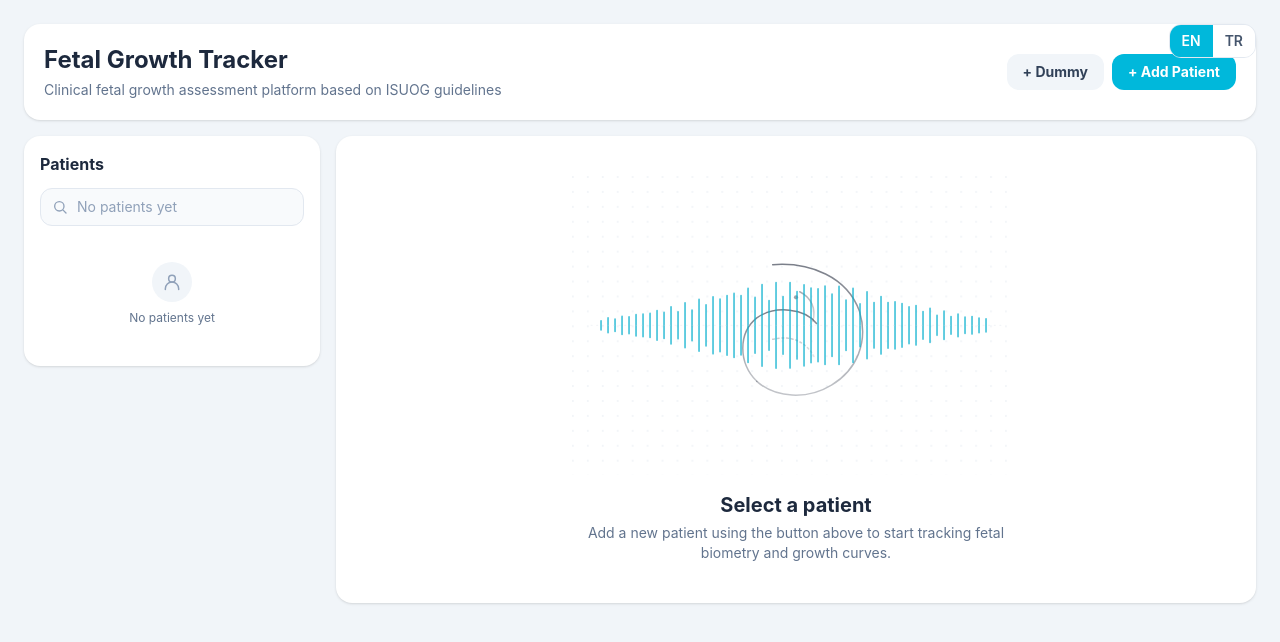
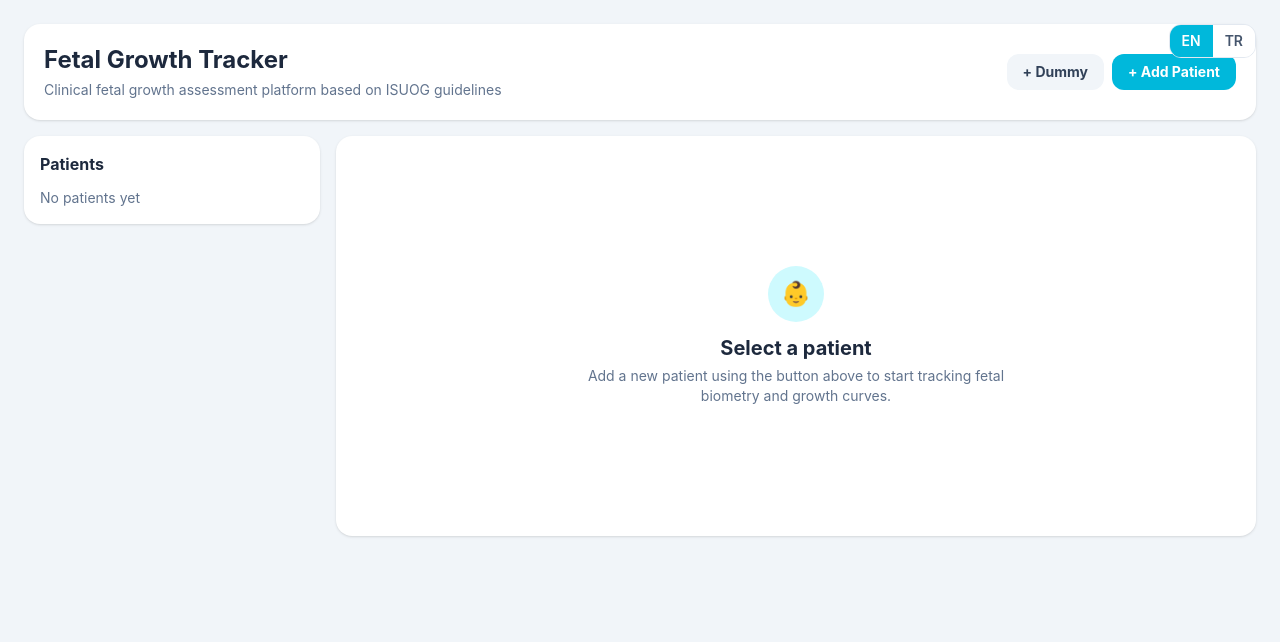
Before and after one commit to zeynepnkomurcu/fetalgrowth-tracker, a React (Vite) app: page / in a window 1280 px wide. Shown: the top 642 px of the page. Built offline with nearby package versions, Linux system fonts and the light colour scheme.

Commit message:
Revert "feat: refined empty-state hero + patient search"
This reverts commit 968165dd1cf7dd2c7f514f4a1d8454140c2e5a52.

```diff
--- a/src/components/FetalHero.jsx
+++ /dev/null
@@ -1,94 +0,0 @@
-// Decorative empty-state illustration: a stylised fetal profile with an
-// echo-style audio waveform overlay on a subtle dotted grid. Inline SVG
-// so it scales cleanly and inherits no external assets.
-export default function FetalHero() {
-  // Pre-generate waveform bar heights — a smooth amplitude envelope
-  // that swells in the middle, like an ultrasound waveform.
-  const bars = Array.from({ length: 56 }, (_, i) => {
-    const x = (i - 28) / 28; // -1 .. 1
-    const envelope = Math.exp(-x * x * 2.2); // Gaussian fall-off
-    const noise = 0.55 + 0.45 * Math.abs(Math.sin(i * 1.7));
-    const h = 6 + envelope * noise * 90;
-    return { x: 30 + i * 7.5, h };
-  });
-
-  return (
-    <svg
-      viewBox="0 0 480 320"
-      xmlns="http://www.w3.org/2000/svg"
-      className="w-full max-w-md mx-auto select-none pointer-events-none"
-      aria-hidden="true"
-    >
-      <defs>
-        {/* Subtle dotted grid */}
-        <pattern id="fh-grid" width="16" height="16" patternUnits="userSpaceOnUse">
-          <circle cx="1" cy="1" r="0.8" fill="#e2e8f0" />
-        </pattern>
-        {/* Waveform gradient — fades at edges */}
-        <linearGradient id="fh-wave" x1="0" y1="0" x2="1" y2="0">
-          <stop offset="0%"  stopColor="#06b6d4" stopOpacity="0" />
-          <stop offset="20%" stopColor="#06b6d4" stopOpacity="0.55" />
-          <stop offset="50%" stopColor="#0891b2" stopOpacity="0.95" />
-          <stop offset="80%" stopColor="#06b6d4" stopOpacity="0.55" />
-          <stop offset="100%" stopColor="#06b6d4" stopOpacity="0" />
-        </linearGradient>
-        {/* Fetus stroke fade */}
-        <linearGradient id="fh-fetus" x1="0" y1="0" x2="0" y2="1">
-          <stop offset="0%" stopColor="#0f172a" stopOpacity="0.55" />
-          <stop offset="100%" stopColor="#0f172a" stopOpacity="0.25" />
-        </linearGradient>
-      </defs>
-
-      {/* Background dotted grid */}
-      <rect width="480" height="320" fill="url(#fh-grid)" />
-
-      {/* Stylised fetus silhouette (profile, head + curled body) */}
-      <g
-        fill="none"
-        stroke="url(#fh-fetus)"
-        strokeWidth="1.6"
-        strokeLinecap="round"
-        strokeLinejoin="round"
-      >
-        {/* Head + back curve */}
-        <path d="M 215 95
-                 C 255 92, 295 108, 308 145
-                 C 318 178, 305 208, 278 224
-                 C 252 240, 218 238, 198 220" />
-        {/* Body curl */}
-        <path d="M 198 220
-                 C 178 200, 178 168, 198 152
-                 C 218 138, 250 142, 262 158" />
-        {/* Inner cheek/jaw line */}
-        <path d="M 244 124
-                 C 256 130, 262 142, 258 156" opacity="0.65" />
-        {/* Tiny ear */}
-        <circle cx="240" cy="130" r="2.2" fill="#0f172a" opacity="0.4" stroke="none" />
-        {/* Spine arc detail */}
-        <path d="M 215 175 C 235 170, 252 178, 260 195"
-              strokeDasharray="2 3" opacity="0.4" />
-      </g>
-
-      {/* Echo waveform — vertical amplitude bars centred mid-height */}
-      <g>
-        {bars.map((b, i) => (
-          <rect
-            key={i}
-            x={b.x}
-            y={160 - b.h / 2}
-            width="2.2"
-            height={b.h}
-            rx="1.1"
-            fill="url(#fh-wave)"
-          />
-        ))}
-      </g>
-
-      {/* Soft horizontal centre line behind waveform for grounding */}
-      <line
-        x1="20" y1="160" x2="460" y2="160"
-        stroke="#cbd5e1" strokeWidth="0.6" strokeDasharray="2 4" opacity="0.5"
-      />
-    </svg>
-  );
-}
--- a/src/pages/DashboardTest.jsx
+++ b/src/pages/DashboardTest.jsx
@@ -7,7 +7,6 @@ import IntergrowthChart from "../components/IntergrowthChart";
 import DopplerInput from "../components/DopplerInput";
 import GuidelineModal from "../components/GuidelineModal";
 import LanguageSwitch from "../components/LanguageSwitch";
-import FetalHero from "../components/FetalHero";
 import {
   getPercentile,
   percentileBadge,
@@ -50,8 +49,6 @@ export default function Dashboard() {
 
   const [dummyOpen, setDummyOpen] = useState(false);
   const [dummyLmp, setDummyLmp] = useState("");
-
-  const [searchQuery, setSearchQuery] = useState("");
 
   const handleCreateDummy = () => {
     if (!dummyLmp) return;
@@ -229,68 +226,11 @@ export default function Dashboard() {
           {/* Patients sidebar */}
           <div className="bg-white rounded-2xl shadow-sm p-4 h-fit">
             <h2 className="text-base font-bold text-slate-800 mb-3">{t("dash.patients")}</h2>
-
-            {/* Search */}
-            <div className="relative mb-3">
-              <svg
-                xmlns="http://www.w3.org/2000/svg"
-                viewBox="0 0 24 24"
-                fill="none"
-                stroke="currentColor"
-                strokeWidth="2"
-                strokeLinecap="round"
-                strokeLinejoin="round"
-                className="w-4 h-4 absolute left-3 top-1/2 -translate-y-1/2 text-slate-400"
-              >
-                <circle cx="11" cy="11" r="7" />
-                <line x1="21" y1="21" x2="16.65" y2="16.65" />
-              </svg>
-              <input
-                type="text"
-                value={searchQuery}
-                onChange={(e) => setSearchQuery(e.target.value)}
-                placeholder={patients.length === 0 ? t("dash.noPatients") : t("dash.patients")}
-                className="w-full pl-9 pr-3 py-2 bg-slate-50 border border-slate-200 rounded-xl text-sm text-slate-800 placeholder:text-slate-400 focus:outline-none focus:ring-2 focus:ring-cyan-400 focus:border-transparent"
-              />
-            </div>
-
             <div className="space-y-2">
               {patients.length === 0 && (
-                <div className="flex flex-col items-center text-center py-6">
-                  <div className="w-10 h-10 rounded-full bg-slate-100 flex items-center justify-center mb-2">
-                    <svg
-                      xmlns="http://www.w3.org/2000/svg"
-                      viewBox="0 0 24 24"
-                      fill="none"
-                      stroke="currentColor"
-                      strokeWidth="1.8"
-                      strokeLinecap="round"
-                      strokeLinejoin="round"
-                      className="w-5 h-5 text-slate-400"
-                    >
-                      <circle cx="12" cy="8" r="4" />
-                      <path d="M4 21v-1a8 8 0 0 1 16 0v1" />
-                    </svg>
-                  </div>
-                  <p className="text-xs text-slate-500">{t("dash.noPatients")}</p>
-                </div>
+                <p className="text-slate-500 text-sm">{t("dash.noPatients")}</p>
               )}
-              {patients
-                .map((patient, index) => ({ patient, index }))
-                .filter(({ patient }) => {
-                  const q = searchQuery.trim().toLowerCase();
-                  if (!q) return true;
-                  const haystack = [
-                    patient.name,
-                    patient.surname,
-                    patient.protocolNumber,
-                  ]
-                    .filter(Boolean)
-                    .join(" ")
-                    .toLowerCase();
-                  return haystack.includes(q);
-                })
-                .map(({ patient, index }) => {
+              {patients.map((patient, index) => {
                 const isSelected = selectedPatientId === index;
                 return (
                   <button
@@ -317,9 +257,11 @@ export default function Dashboard() {
           {/* Conditional content */}
           {selectedPatient === null ? (
             <div className="lg:col-span-3">
-              <div className="bg-white rounded-2xl shadow-sm overflow-hidden flex flex-col items-center justify-center text-center min-h-[460px] px-6 py-10">
-                <FetalHero />
-                <h2 className="text-xl font-bold text-slate-800 mt-4 mb-1">
+              <div className="bg-white rounded-2xl shadow-sm p-12 flex flex-col items-center justify-center text-center min-h-[400px]">
+                <div className="w-14 h-14 bg-cyan-100 rounded-full flex items-center justify-center mb-3">
+                  <span className="text-2xl">👶</span>
+                </div>
+                <h2 className="text-xl font-bold text-slate-800 mb-1">
                   {t("dash.selectPatient")}
                 </h2>
                 <p className="text-slate-500 max-w-md text-sm">
```
Lines whose indentation alone changed are shown as unchanged.
